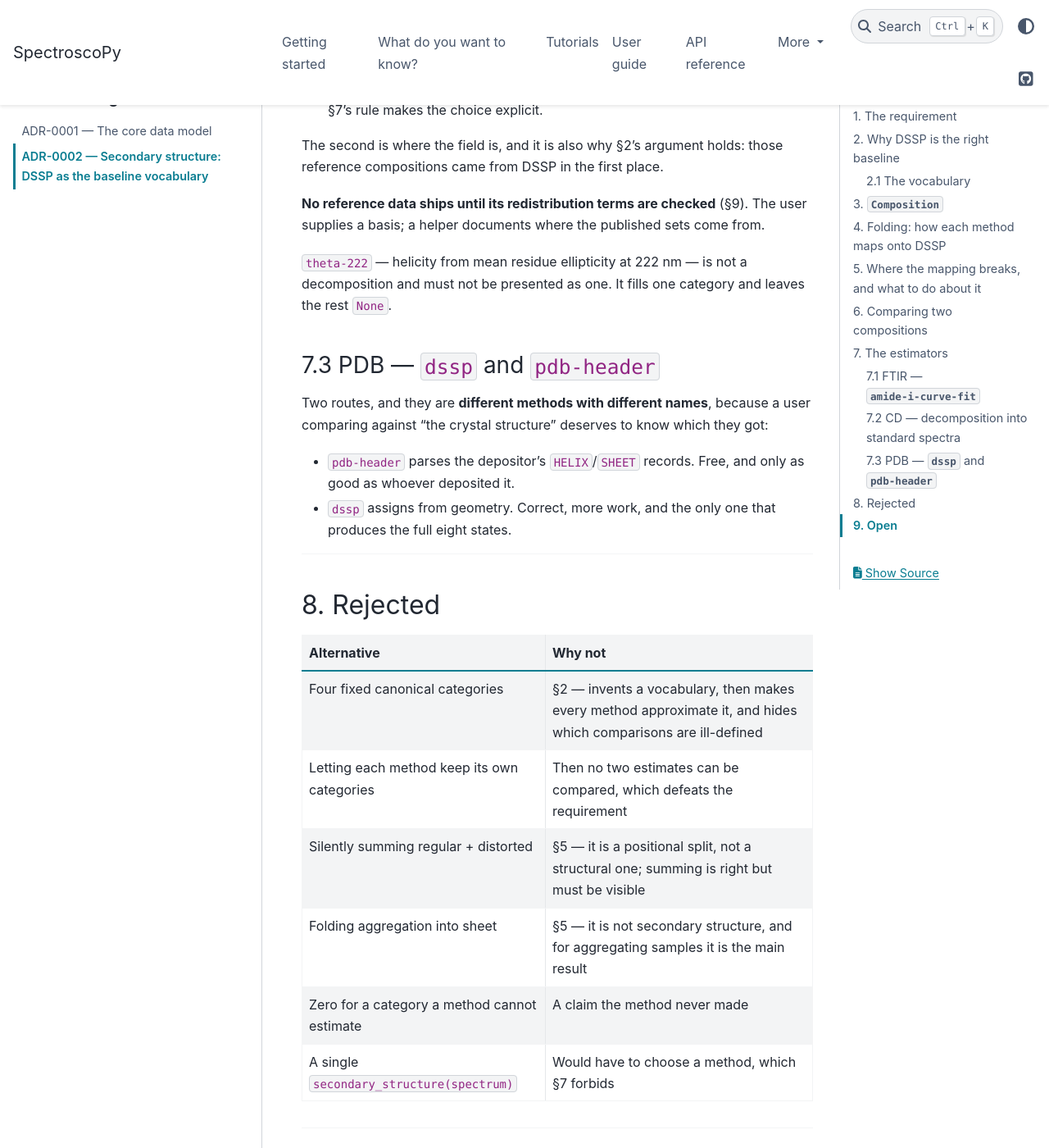
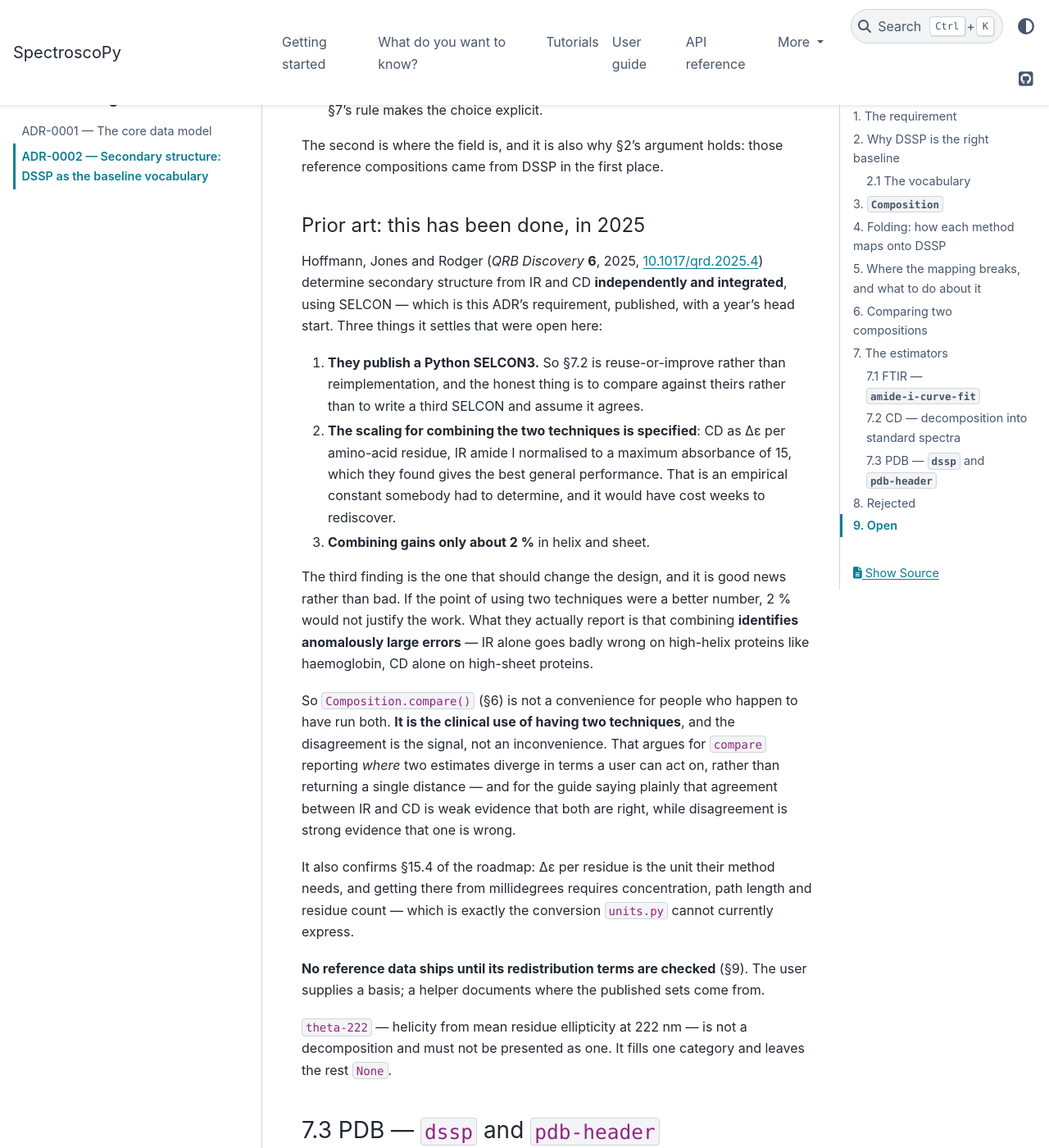
Before and after one commit to jnsturgis/SpectroscoPy, a Sphinx documentation site: the page built from docs/adr/0002-secondary-structure.md, in a window 1280 px wide and 1400 px high, scrolled down 5881 px. Shown: the whole window at 82% size. Built offline with Sphinx 7.4.7 and the PyData theme 0.15.4, drawn with Linux system fonts in a browser that asks for light colours.

Commit message:
Add the CD/FTIR SELCON paper to Zotero, and take three findings from it
James asked for the Hoffmann, Jones and Rodger 2025 paper to go into his
Zotero: added as I8SB45TJ, and references.bib now uses his own Better BibTeX
key and the CrossRef metadata rather than my transcription, so the two cannot
disagree.

Reading the abstract settled three things that were open in ADR-0002.

They publish a Python SELCON3, so section 7.2 becomes reuse-or-improve rather
than reimplementation -- and the honest move is to compare against theirs
instead of writing a third SELCON and assuming it agrees.

They specify the scaling for combining the techniques: CD as delta-epsilon per
residue, IR amide I normalised to a maximum absorbance of 15, which they found
gives the best general performance. An empirical constant somebody had to
determine, and weeks to rediscover.

And combining the two gains only about 2 percent in helix and sheet. That third
one should change the design, and it is good news. If the point of two
techniques were a better number, 2 percent would not justify the work; what they
report instead is that combining identifies anomalously large errors, IR failing
on high-helix proteins like haemoglobin and CD on high-sheet ones. So
Composition.compare() is not a convenience for people who happen to have run
both -- it is the clinical use of having two techniques, and disagreement is the
signal rather than an inconvenience. The guide should say plainly that agreement
is weak evidence both are right, while disagreement is strong evidence one is
wrong.

It also confirms roadmap 15.4: delta-epsilon per residue is what their method
needs, and reaching it from millidegrees takes concentration, path length and
residue count -- the conversion units.py cannot currently express.

Fixed a brittle assertion while here: the verified-or-marked test looked for
'verified =' with one space and the bib file column-aligns its fields, so a
properly verified entry failed. The test was wrong, not the data.

Co-Authored-By: Claude Opus 5 <noreply@anthropic.com>

```diff
--- a/docs/adr/0002-secondary-structure.md
+++ b/docs/adr/0002-secondary-structure.md
@@ -215,6 +215,43 @@ Two kinds of standard, which the method name must distinguish:
 The second is where the field is, and it is also why §2's argument holds: those
 reference compositions came from DSSP in the first place.
 
+#### Prior art: this has been done, in 2025
+
+Hoffmann, Jones and Rodger (*QRB Discovery* **6**, 2025,
+[10.1017/qrd.2025.4](https://doi.org/10.1017/qrd.2025.4)) determine secondary
+structure from IR and CD **independently and integrated**, using SELCON — which
+is this ADR's requirement, published, with a year's head start. Three things it
+settles that were open here:
+
+1. **They publish a Python SELCON3.** So §7.2 is reuse-or-improve rather than
+   reimplementation, and the honest thing is to compare against theirs rather
+   than to write a third SELCON and assume it agrees.
+2. **The scaling for combining the two techniques is specified**: CD as Δε per
+   amino-acid residue, IR amide I normalised to a maximum absorbance of 15,
+   which they found gives the best general performance. That is an empirical
+   constant somebody had to determine, and it would have cost weeks to
+   rediscover.
+3. **Combining gains only about 2 %** in helix and sheet.
+
+The third finding is the one that should change the design, and it is good news
+rather than bad. If the point of using two techniques were a better number, 2 %
+would not justify the work. What they actually report is that combining
+**identifies anomalously large errors** — IR alone goes badly wrong on
+high-helix proteins like haemoglobin, CD alone on high-sheet proteins.
+
+So `Composition.compare()` (§6) is not a convenience for people who happen to
+have run both. **It is the clinical use of having two techniques**, and the
+disagreement is the signal, not an inconvenience. That argues for `compare`
+reporting *where* two estimates diverge in terms a user can act on, rather than
+returning a single distance — and for the guide saying plainly that agreement
+between IR and CD is weak evidence that both are right, while disagreement is
+strong evidence that one is wrong.
+
+It also confirms §15.4 of the roadmap: Δε per residue is the unit their method
+needs, and getting there from millidegrees requires concentration, path length
+and residue count — which is exactly the conversion `units.py` cannot currently
+express.
+
 **No reference data ships until its redistribution terms are checked** (§9). The
 user supplies a basis; a helper documents where the published sets come from.
 
--- a/docs/references.bib
+++ b/docs/references.bib
@@ -44,19 +44,30 @@
   verified = {2026-08-02}
 }
 
-@article{hoffmann2025selcon,
-  author  = {Hoffmann, S{\o}ren Vr{\o}nning and Jones, Nykola C. and
-             Rodger, Alison},
-  title   = {Protein secondary structure determined from independent and
-             integrated infra-red absorbance and circular dichroism data using
-             the algorithm {SELCON}},
-  journal = {QRB Discovery},
-  year    = {2025},
-  doi     = {10.1017/qrd.2025.4},
-  verified = {2026-08-02},
-  annote  = {Directly relevant prior art for ADR-0002: one composition from
-             FTIR and CD, both separately and jointly. Read before building
-             from_ftir/from_cd.}
+@article{hoffmannProteinSecondaryStructure2025,
+  title     = {Protein Secondary Structure Determined from Independent and
+               Integrated Infra-Red Absorbance and Circular Dichroism Data
+               Using the Algorithm {{SELCON}}},
+  author    = {Hoffmann, S{\o}ren Vr{\o}nning and Jones, Nykola C. and
+               Rodger, Alison},
+  year      = {2025},
+  journal   = {QRB Discovery},
+  volume    = {6},
+  publisher = {Cambridge University Press (CUP)},
+  issn      = {2633-2892},
+  doi       = {10.1017/qrd.2025.4},
+  verified  = {2026-08-02},
+  annote    = {Prior art for ADR-0002, and the key is James's own: the entry
+               was added to his Zotero (I8SB45TJ) and this is Better BibTeX's
+               key for it. Three things it settles. They publish a Python
+               SELCON3, so building one is reuse-or-improve rather than
+               invention. They specify the scaling for combining the two
+               techniques -- CD in delta-epsilon per residue, IR amide I
+               normalised to a maximum absorbance of 15. And combining gains
+               only about 2 percent in helix and sheet: the real value is
+               catching when one technique is wrong on its own, which is
+               haemoglobin-like high-helix proteins for IR and high-sheet
+               proteins for CD.}
 }
 
 % ---------------------------------------------------------------------------
```
Also changed, not shown: docs/references.md (+8 -4 lines), 1 other file.
